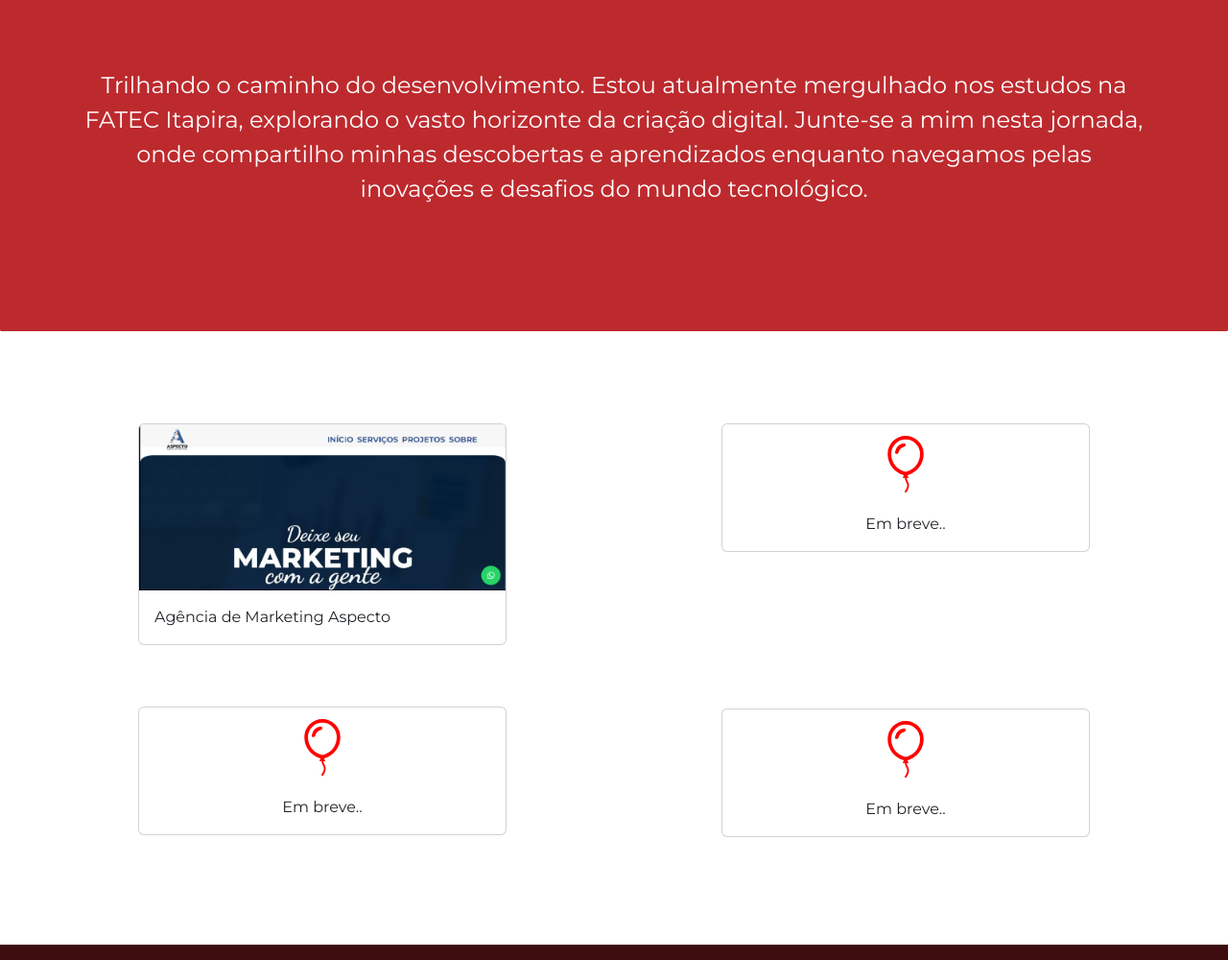
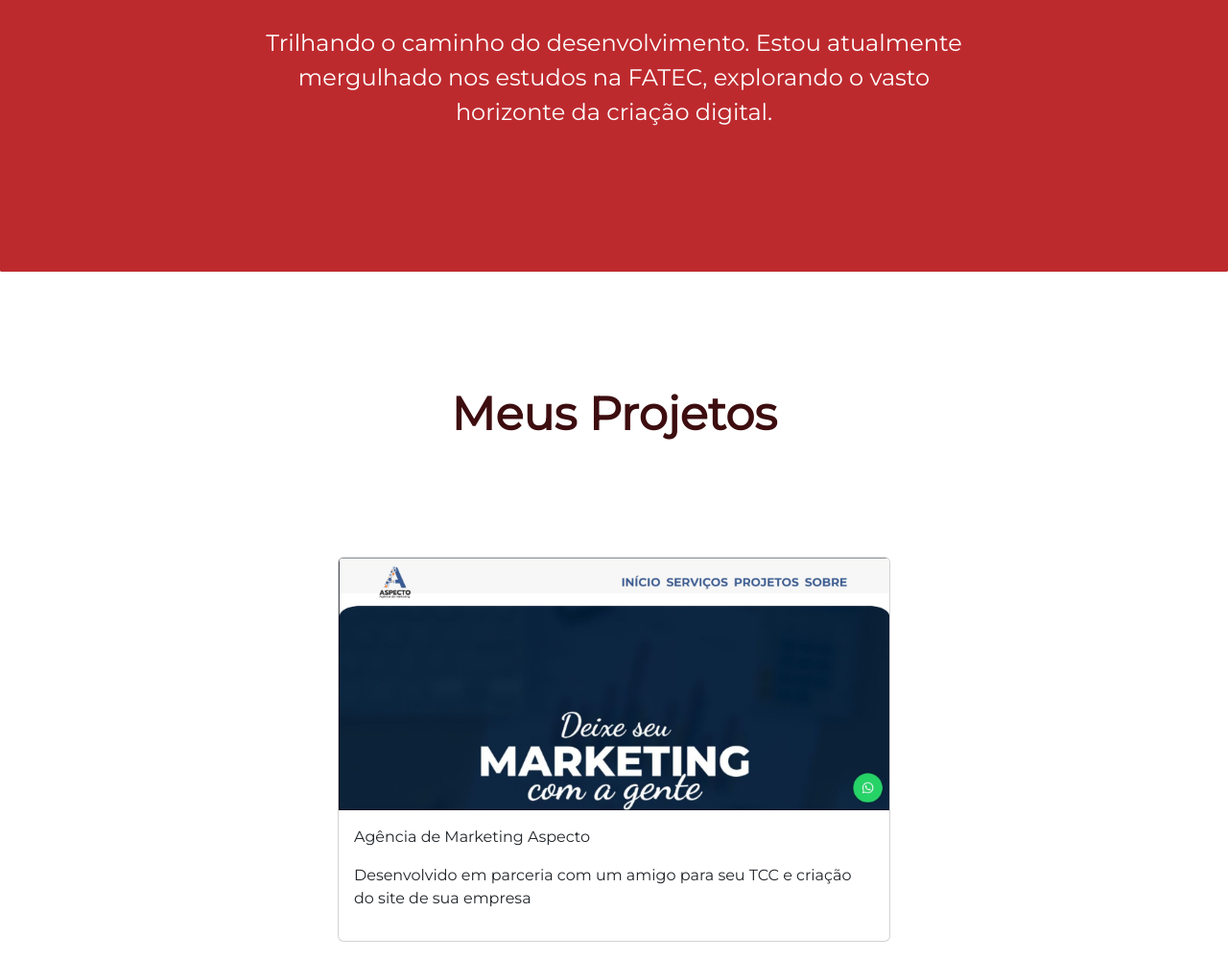
Before and after one commit to Stolf7/matheus-stolf, a plain HTML site: page views/index.html in a window 1280 px wide. Shown: the part 979-1979 px from the top of the page at 96% size. Drawn offline with nearby package versions, Linux system fonts and the light colour scheme.

Commit message:
versao 2.0

```diff
--- a/css/style.css
+++ b/css/style.css
@@ -41,10 +41,10 @@ a{
 }
 
 .img-main{
-    width: 300px;
-    height: 300px;
+    width: 350px;
+    height: 350px;
     border-radius: 48%;
-    border: .1em solid #BD2A2E;
+    padding: 1em;
     overflow: hidden;
 }
 
@@ -87,33 +87,26 @@ aside{
     display: flex;
     flex-wrap: wrap;
     justify-content: center;
-    gap: 8em;
+}
+
+
+.h2-aside-mensagem{
+    color: #3D0D0F;
+    font-weight: bold;
+    padding: 1.5em 2em;
+    display: flex;
+    justify-content: center;
+    font-size: 3em;
 }
 
 .box-card-1{
     margin: 2em 2em;
     padding: 1em 1em;
 }
+
 .box-card-2{
     margin: 2em 2em;
     padding: 1em 1em;
-}
-.box-card-3{
-    margin: 2em 2em;
-    margin-bottom: 8.23em;
-    padding: 1em 1em;
-}
-.box-card-4{
-    margin: 2em 2em;
-    padding: 1em 1em;
-}
-
-.cartoes-1-aside{
-    flex-direction: row;
-}
-
-.cartoes-2-aside{
-    flex-direction: row;
 }
 
 /* footer */
@@ -127,3 +120,18 @@ aside{
     display: flex;
     gap: .6em;
 }
+
+/* celular */
+@media (max-width: 768px) {
+
+}
+
+/* pc */
+
+@media (min-width: 992px) {
+    .p-main-mensagem{
+        text-align: center;
+        margin-left: 10em;
+        margin-right: 10em;
+    }
+}
--- a/views/index.html
+++ b/views/index.html
@@ -30,72 +30,43 @@
     </header>
     <main>
       <div class="container-fluid text-center mt-5">
-        <h1 class="h1-main">Desenvolvedor Web e Designer</h1>
-        <p class="mt-3 mb-5 fs-5">Vamos colocar a sua ídeia em uma página na internet?</p>
-        <img class=" img-main" src="../img/minha-foto.jpeg" alt="Minha Foto" class="img-fluid mt-5" style="max-width: 300px;">
-      </div>
-
-      <div class="img-main-mensagem">
-        <img src="../img/foguete.png" alt="Foto topo" class="img-fluid mt-4" style="max-width: 220px;">
+        <h1 class="h1-main">Estudante de Desenvolvimento</h1>
+        <p class="mt-3 mb-5 fs-5">Vamos colocar a sua ídeia em uma página na internet ou em um software?</p>
+        <img class=" img-main" src="../img/minha-foto.png" alt="Minha Foto" class="img-fluid mt-5" style="max-width: 350px;">
       </div>
 
       <div class="container-fluid text-center mensagem-main-box">
         <h1 class="h1-main-mensagem">Olá! Meu nome é Matheus, prazer te conhecer!</h1>
-        <p class="mt-1 fs-4 p-main-mensagem">Trilhando o caminho do desenvolvimento. Estou atualmente mergulhado nos estudos na FATEC Itapira, explorando o vasto horizonte da criação digital. Junte-se a mim nesta jornada, onde compartilho minhas descobertas e aprendizados enquanto navegamos pelas inovações e desafios do mundo tecnológico.</p>
+        <p class="mt-1 fs-4 p-main-mensagem">Trilhando o caminho do desenvolvimento. Estou atualmente mergulhado nos estudos na FATEC, explorando o vasto horizonte da criação digital.</p>
       </div>
 
     </main>
 
     <aside>
-      <div class="cartoes-1-aside mt-5 mb-5">
+
+      <div class="cartoes-1-aside mt-5 mb-3">
+
+        <h2 class="h2-aside-mensagem">Meus Projetos</h2>
 
         <div class="box-card-1">
-          <div class="card" style="width: 24rem;">
-            <img src="../img/meu-site-1.png" class="card-img-top" alt="...">
+          <div class="card" style="width: 36rem;">
+            <img src="../img/aspectoagencia.jpeg" class="card-img-top" alt="Agência Aspecto">
             <div class="card-body">
               <p class="card-text">Agência de Marketing Aspecto</p>
+              <p>Desenvolvido em parceria com um amigo para seu TCC e criação do site de sua empresa</p>
             </div>
           </div>
         </div>
-
         <div class="box-card-2">
-          <div class="card" style="width: 24rem;">
-            <svg class="fluid container mt-2 p-1" xmlns="http://www.w3.org/2000/svg" width="68" height="68" fill="red" class="bi bi-balloon" viewBox="0 0 16 16">
-              <path fill-rule="evenodd" d="M8 9.984C10.403 9.506 12 7.48 12 5a4 4 0 0 0-8 0c0 2.48 1.597 4.506 4 4.984ZM13 5c0 2.837-1.789 5.227-4.52 5.901l.244.487a.25.25 0 1 1-.448.224l-.008-.017c.008.11.02.202.037.29.054.27.161.488.419 1.003.288.578.235 1.15.076 1.629-.157.469-.422.867-.588 1.115l-.004.007a.25.25 0 1 1-.416-.278c.168-.252.4-.6.533-1.003.133-.396.163-.824-.049-1.246l-.013-.028c-.24-.48-.38-.758-.448-1.102a3.177 3.177 0 0 1-.052-.45l-.04.08a.25.25 0 1 1-.447-.224l.244-.487C4.789 10.227 3 7.837 3 5a5 5 0 0 1 10 0Zm-6.938-.495a2.003 2.003 0 0 1 1.443-1.443C7.773 2.994 8 2.776 8 2.5c0-.276-.226-.504-.498-.459a3.003 3.003 0 0 0-2.46 2.461c-.046.272.182.498.458.498s.494-.227.562-.495Z"/>
-            </svg>
-            <div class="card-body">
-              <p class="card-text d-flex align-items-center justify-content-center">Em breve..</p>
-            </div>
+            <div class="card" style="width: 36rem;">
+              <img src="../img/inventoryplus.jpeg" class="card-img-top" alt="InventoryPlus">
+              <div class="card-body">
+                <p class="card-text">InventoryPlus (Alfa)</p>
+                <p>Um sistema criado para administração em pequeno porte, funcionando para controle de atacados</p>
+              </div>
           </div>
         </div>
 
-      </div>
-
-      <div class="cartoes-2-aside mt-5 mb-5">
-
-        <div class="box-card-3">
-          <div class="card" style="width: 24rem;">
-            <svg class="fluid container mt-2 p-1" xmlns="http://www.w3.org/2000/svg" width="68" height="68" fill="red" class="bi bi-balloon" viewBox="0 0 16 16">
-              <path fill-rule="evenodd" d="M8 9.984C10.403 9.506 12 7.48 12 5a4 4 0 0 0-8 0c0 2.48 1.597 4.506 4 4.984ZM13 5c0 2.837-1.789 5.227-4.52 5.901l.244.487a.25.25 0 1 1-.448.224l-.008-.017c.008.11.02.202.037.29.054.27.161.488.419 1.003.288.578.235 1.15.076 1.629-.157.469-.422.867-.588 1.115l-.004.007a.25.25 0 1 1-.416-.278c.168-.252.4-.6.533-1.003.133-.396.163-.824-.049-1.246l-.013-.028c-.24-.48-.38-.758-.448-1.102a3.177 3.177 0 0 1-.052-.45l-.04.08a.25.25 0 1 1-.447-.224l.244-.487C4.789 10.227 3 7.837 3 5a5 5 0 0 1 10 0Zm-6.938-.495a2.003 2.003 0 0 1 1.443-1.443C7.773 2.994 8 2.776 8 2.5c0-.276-.226-.504-.498-.459a3.003 3.003 0 0 0-2.46 2.461c-.046.272.182.498.458.498s.494-.227.562-.495Z"/>
-            </svg>
-            <div class="card-body">
-              <p class="card-text d-flex align-items-center justify-content-center">Em breve..</p>
-            </div>
-          </div>
-        </div>
-
-        <div class="box-card-4" aria-hidden="true">
-          <div class="card" style="width: 24rem;">
-            <svg class="fluid container mt-2 p-1" xmlns="http://www.w3.org/2000/svg" width="68" height="68" fill="red" class="bi bi-balloon" viewBox="0 0 16 16">
-              <path fill-rule="evenodd" d="M8 9.984C10.403 9.506 12 7.48 12 5a4 4 0 0 0-8 0c0 2.48 1.597 4.506 4 4.984ZM13 5c0 2.837-1.789 5.227-4.52 5.901l.244.487a.25.25 0 1 1-.448.224l-.008-.017c.008.11.02.202.037.29.054.27.161.488.419 1.003.288.578.235 1.15.076 1.629-.157.469-.422.867-.588 1.115l-.004.007a.25.25 0 1 1-.416-.278c.168-.252.4-.6.533-1.003.133-.396.163-.824-.049-1.246l-.013-.028c-.24-.48-.38-.758-.448-1.102a3.177 3.177 0 0 1-.052-.45l-.04.08a.25.25 0 1 1-.447-.224l.244-.487C4.789 10.227 3 7.837 3 5a5 5 0 0 1 10 0Zm-6.938-.495a2.003 2.003 0 0 1 1.443-1.443C7.773 2.994 8 2.776 8 2.5c0-.276-.226-.504-.498-.459a3.003 3.003 0 0 0-2.46 2.461c-.046.272.182.498.458.498s.494-.227.562-.495Z"/>
-            </svg>
-            <div class="card-body">
-              <p class="card-text d-flex align-items-center justify-content-center">Em breve..</p>
-            </div>
-          </div>
-        </div>
-
-      </div>
     </aside>
 
 <footer id="footer-box" class="text-light py-4" >
@@ -137,7 +108,5 @@
   </div>
 </footer>
 
-
-<script src="https://cdn.jsdelivr.net/npm/bootstrap@5.3.1/dist/js/bootstrap.bundle.min.js" integrity="sha384-HwwvtgBNo3bZJJLYd8oVXjrBZt8cqVSpeBNS5n7C8IVInixGAoxmnlMuBnhbgrkm" crossorigin="anonymous"></script>
 </body>
 </html>
```
Also changed, not shown: img/aspectoagencia.jpeg (added), img/inventoryplus.jpeg (added), img/meu-site-1.png (deleted), img/minha-foto.jpeg (deleted), img/minha-foto.png (added).
